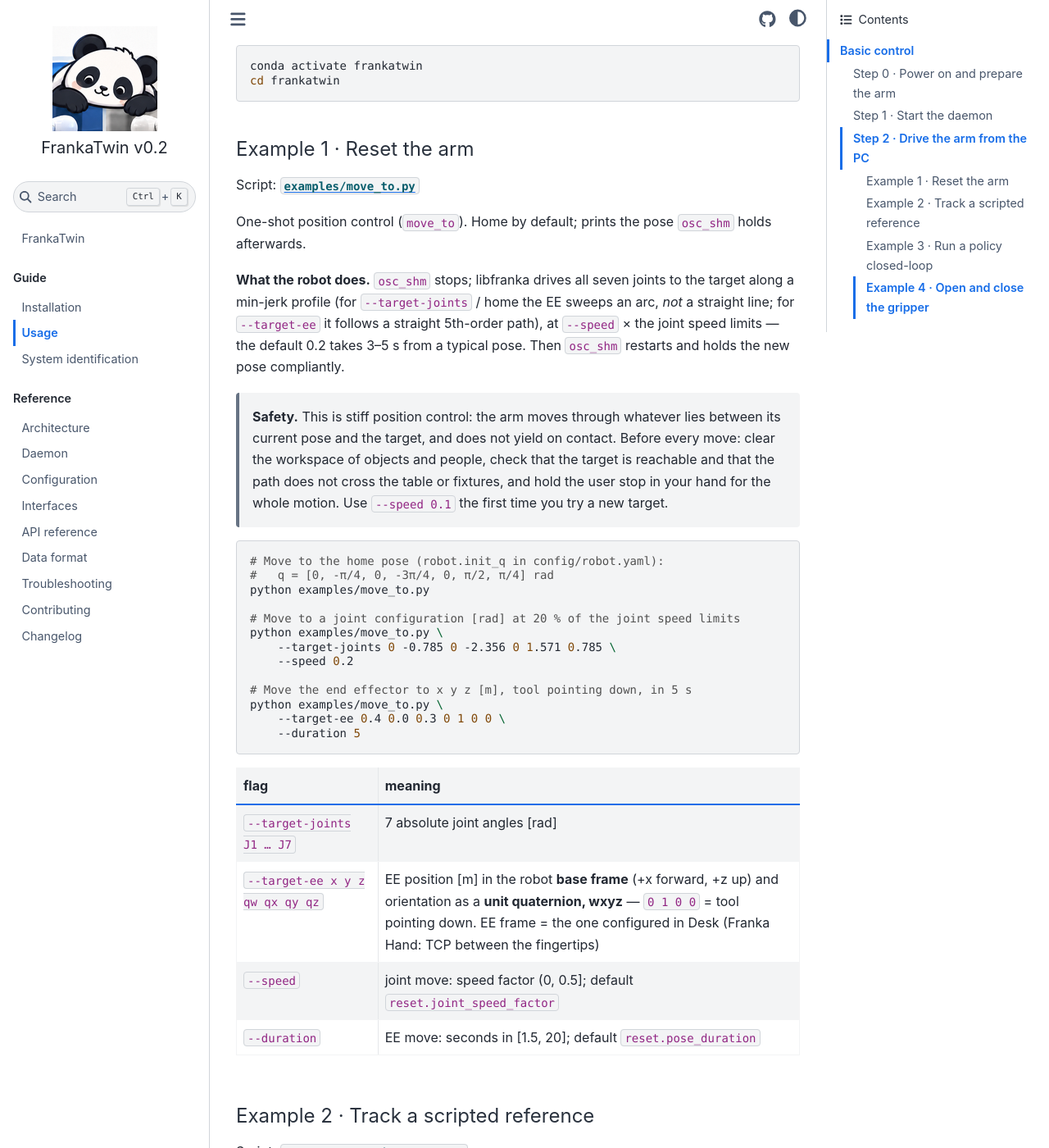
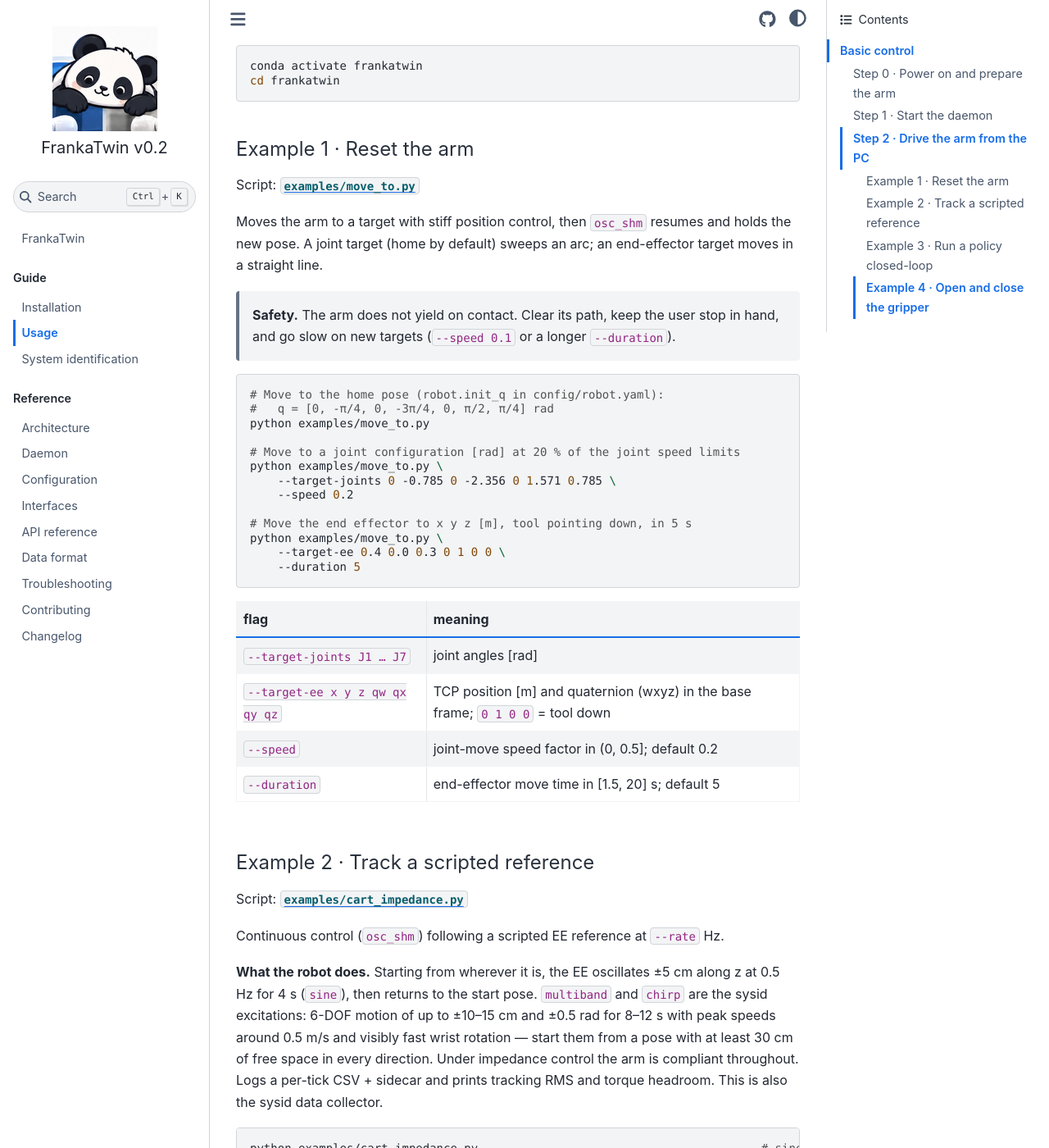
Before and after one commit to tsrobcvai/frankatwin, a Sphinx documentation site: the page built from docs/usage.md, in a window 1280 px wide and 1400 px high, scrolled down 878 px. Shown: the whole window at 82% size. Built offline with Sphinx 7.4.7 and the Sphinx Book theme 1.1.4, drawn with Linux system fonts in a browser that asks for light colours.

Commit message:
docs(usage): tighten Example 1 prose, safety note and flag table
Keeps the main points (stiff position control, arc vs straight-line path,
osc_shm resumes afterwards, how to stay safe, flag units and defaults) in
about half the words.

Co-Authored-By: Claude Opus 5 (1M context) <noreply@anthropic.com>

````diff
--- a/docs/usage.md
+++ b/docs/usage.md
@@ -41,21 +41,12 @@ cd frankatwin
 
 Script: [`examples/move_to.py`](https://github.com/tsrobcvai/frankatwin/blob/v0.2/examples/move_to.py)
 
-One-shot position control (`move_to`). Home by default; prints the pose
-`osc_shm` holds afterwards.
+Moves the arm to a target with stiff position control, then `osc_shm` resumes
+and holds the new pose. A joint target (home by default) sweeps an arc; an
+end-effector target moves in a straight line.
 
-**What the robot does.** `osc_shm` stops; libfranka drives all seven joints to
-the target along a min-jerk profile (for `--target-joints` / home the EE sweeps
-an arc, *not* a straight line; for `--target-ee` it follows a straight 5th-order
-path), at `--speed` × the joint speed limits — the default 0.2 takes 3–5 s from
-a typical pose. Then `osc_shm` restarts and holds the new pose compliantly.
-
-> **Safety.** This is stiff position control: the arm moves through whatever
-> lies between its current pose and the target, and does not yield on contact.
-> Before every move: clear the workspace of objects and people, check that the
-> target is reachable and that the path does not cross the table or fixtures,
-> and hold the user stop in your hand for the whole motion. Use `--speed 0.1`
-> the first time you try a new target.
+> **Safety.** The arm does not yield on contact. Clear its path, keep the user
+> stop in hand, and go slow on new targets (`--speed 0.1` or a longer `--duration`).
 
 ```bash
 # Move to the home pose (robot.init_q in config/robot.yaml):
@@ -75,10 +66,10 @@ python examples/move_to.py \
 
 | flag | meaning |
 |---|---|
-| `--target-joints J1 … J7` | 7 absolute joint angles [rad] |
-| `--target-ee x y z qw qx qy qz` | EE position [m] in the robot **base frame** (+x forward, +z up) and orientation as a **unit quaternion, wxyz** — `0 1 0 0` = tool pointing down. EE frame = the one configured in Desk (Franka Hand: TCP between the fingertips) |
-| `--speed` | joint move: speed factor (0, 0.5]; default `reset.joint_speed_factor` |
-| `--duration` | EE move: seconds in [1.5, 20]; default `reset.pose_duration` |
+| `--target-joints J1 … J7` | joint angles [rad] |
+| `--target-ee x y z qw qx qy qz` | TCP position [m] and quaternion (wxyz) in the base frame; `0 1 0 0` = tool down |
+| `--speed` | joint-move speed factor in (0, 0.5]; default 0.2 |
+| `--duration` | end-effector move time in [1.5, 20] s; default 5 |
 
 #### Example 2 · Track a scripted reference
 
````
